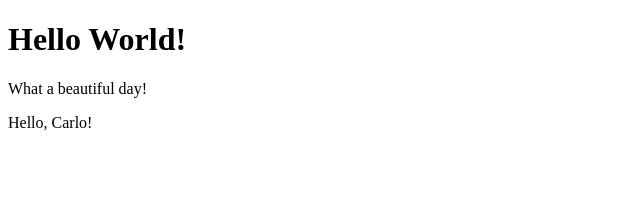
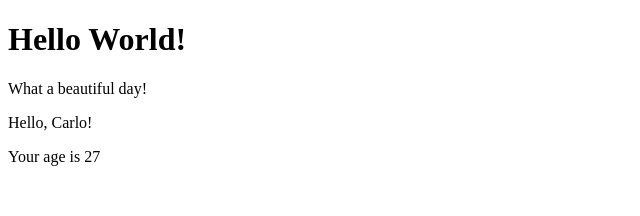
Before and after one commit to Emiliano-S/react-exercises, a React (Create React App) app: page / in a window 1280 px wide. Shown: the top 216 px of the page, without its empty margins (0-640 px from the left). Built offline with nearby package versions, Linux system fonts and the light colour scheme.

Commit message:
End: esercizio props-03

```diff
--- a/src/App.js
+++ b/src/App.js
@@ -7,7 +7,7 @@
         return(
             <div>
                 <Hello />
-                <Welcome name="Carlo"/>
+                <Welcome name="Carlo" age={27}/>
             </div>
         );
     };
--- a/src/Welcome.js
+++ b/src/Welcome.js
@@ -2,6 +2,11 @@
 
 export class Welcome extends React.Component{
     render(){
-        return <p>Hello, {this.props.name}!</p>
+        return(
+            <div>
+                <p>Hello, {this.props.name}!</p>
+                <p>Your age is {this.props.age}</p>
+            </div>
+        )
     }
 }
```
